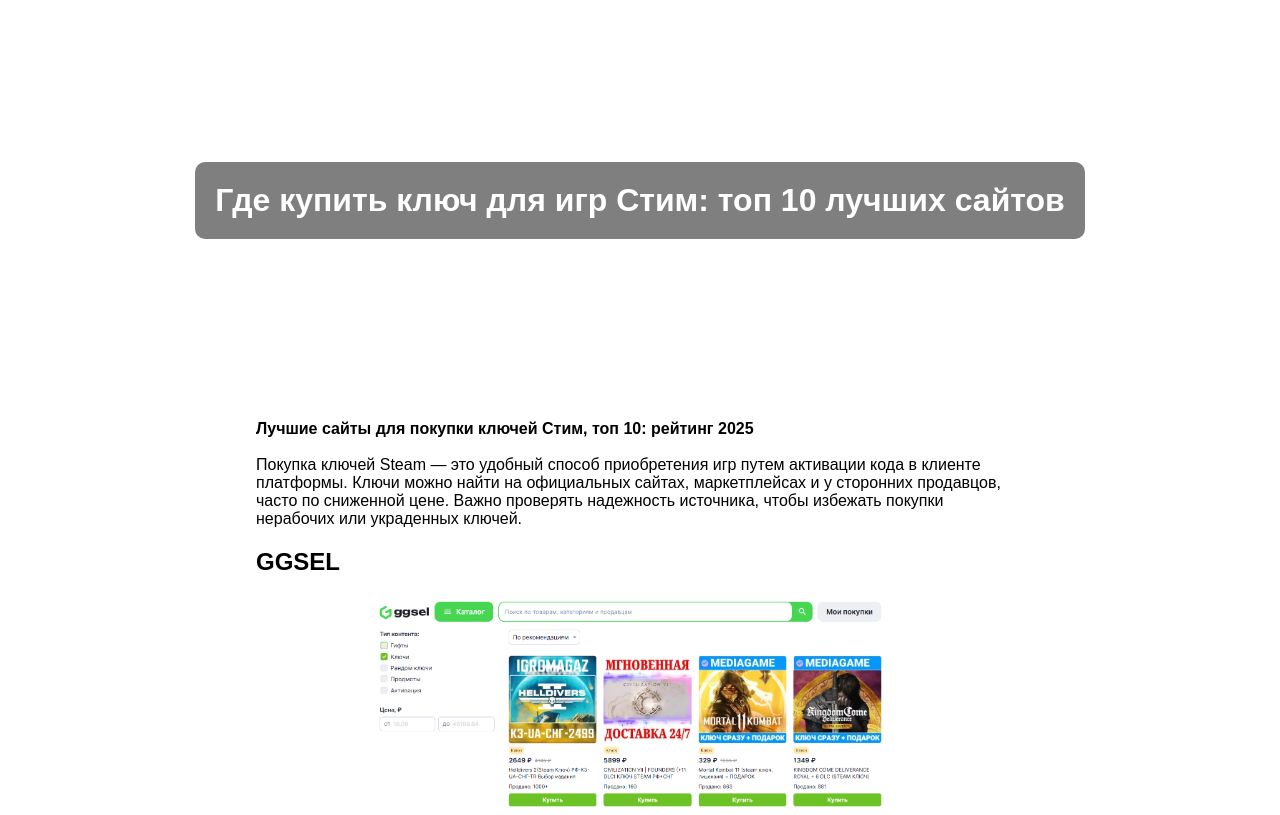
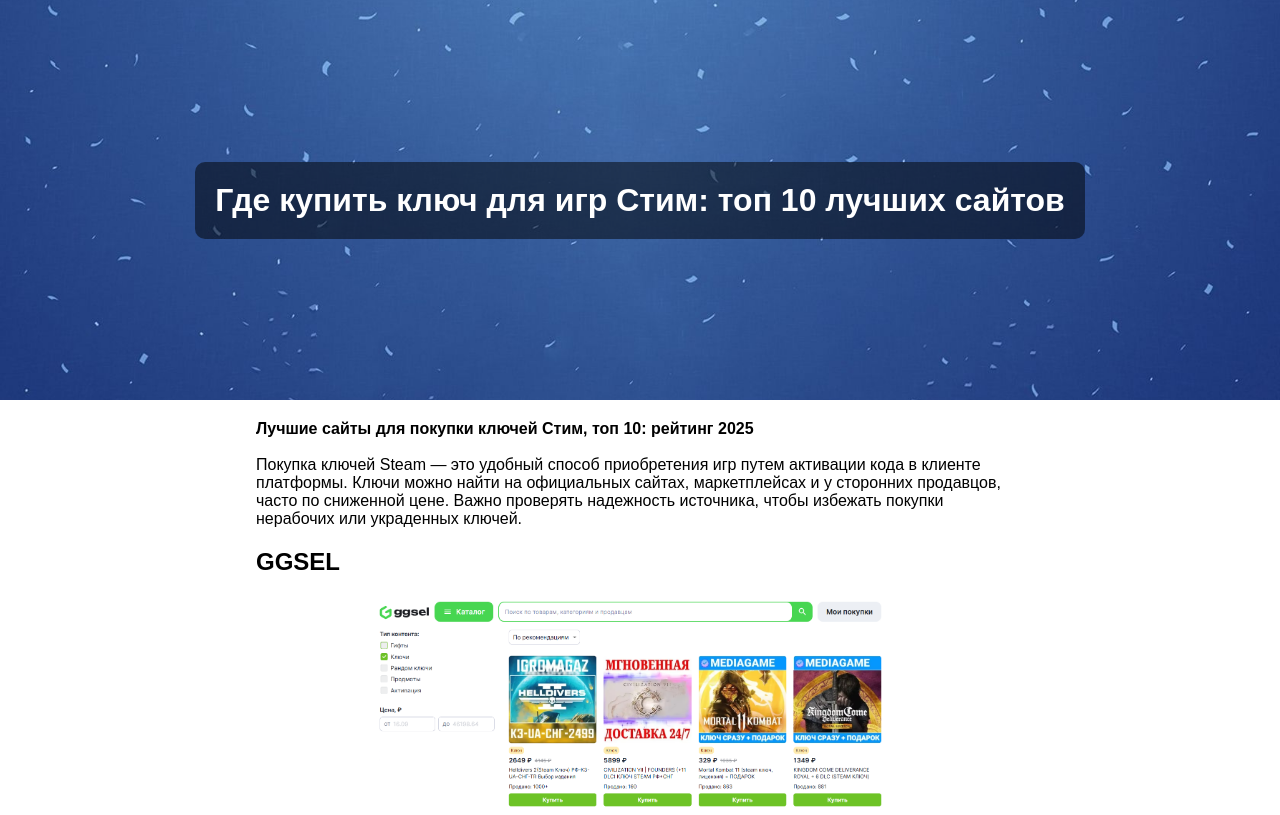
Before and after one commit to Mak8im/steam-keys, a plain HTML site: page index.html in a window 1280 px wide. Shown: the top 815 px of the page. Drawn offline with Linux system fonts and the light colour scheme.

Commit message:
Update index.html

```diff
--- a/index.html
+++ b/index.html
@@ -59,7 +59,7 @@
             position: relative;
             width: 100%;
             height: 400px;
-            background-image: url('9d71d233c3.png');
+            background-image: url('abstraktsiia_uzor_fon_47428_1680x1050.png');
             background-size: cover;
             background-position: center;
             display: flex;
```
